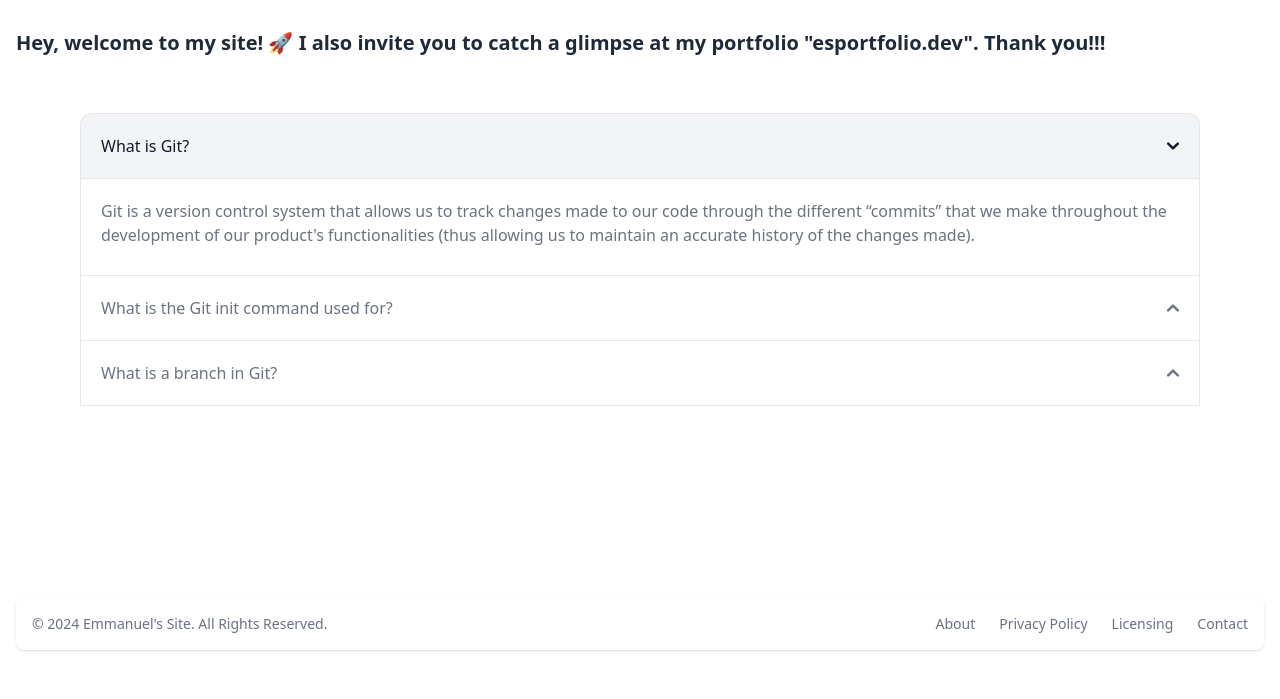
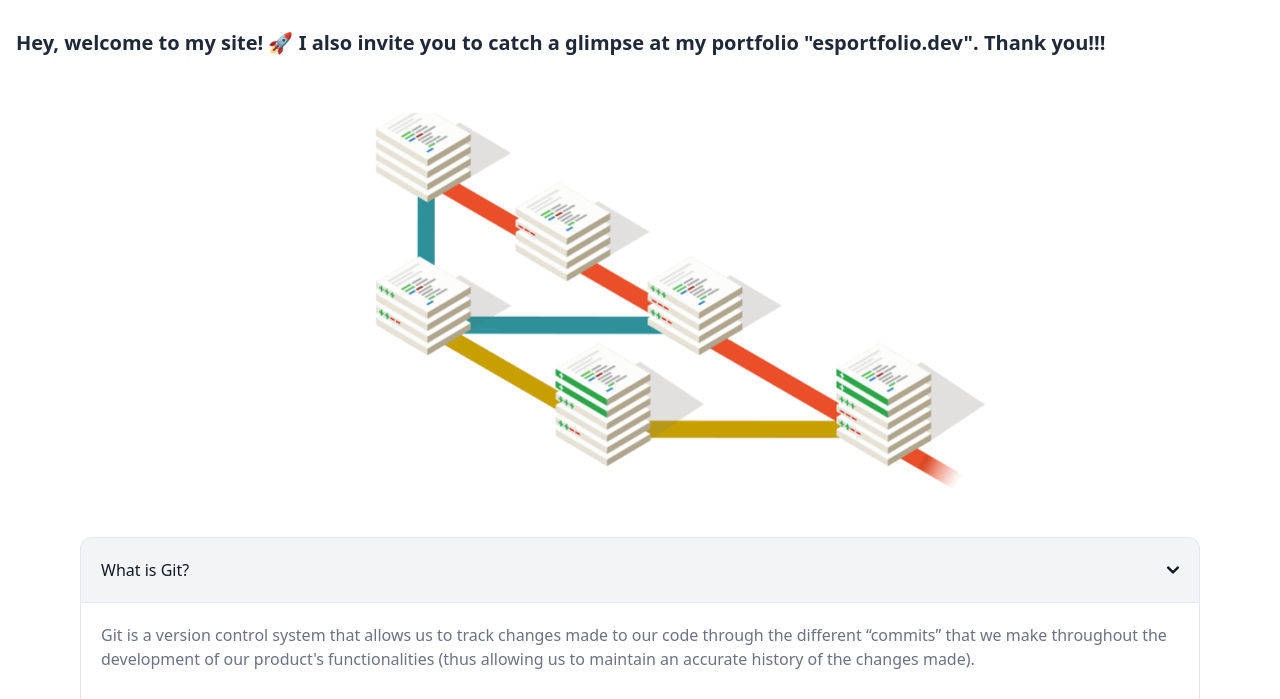
Before and after one commit to EmmanuelTechRD/git_flow_exercise, a plain HTML site: page index.html in a window 1280 px wide. Shown: the part 51-750 px from the top of the page. Drawn offline with nearby package versions, Linux system fonts and the light colour scheme.

Commit message:
[ADD] Carousel component

```diff
--- a/index.html
+++ b/index.html
@@ -60,6 +60,43 @@
                 >esportfolio.dev</a
             >". Thank you!!!
             </h1>
+
+        <!-- Carousel -->
+            <div id="default-carousel" class="relative w-auto mx-20 my-10" data-carousel="slide">
+                <!-- Carousel wrapper -->
+                <div class="relative h-56 overflow-hidden rounded-lg md:h-96">
+                    <!-- Item 1 -->
+                    <div class="hidden duration-700 ease-in-out" data-carousel-item>
+                        <img src="resources\Git_image.png" class="absolute block w-full -translate-x-1/2 -translate-y-1/2 top-1/2 left-1/2" alt="...">
+                    </div>
+                    <!-- Item 2 -->
+                    <div class="hidden duration-700 ease-in-out" data-carousel-item>
+                        <img src="resources\Gitflow_image.png" class="absolute block w-full -translate-x-1/2 -translate-y-1/2 top-1/2 left-1/2" alt="...">
+                    </div>
+                </div>
+                <!-- Slider indicators -->
+                <div class="absolute z-30 flex -translate-x-1/2 bottom-5 left-1/2 space-x-3 rtl:space-x-reverse">
+                    <button type="button" class="w-3 h-3 rounded-full" aria-current="true" aria-label="Slide 1" data-carousel-slide-to="0"></button>
+                    <button type="button" class="w-3 h-3 rounded-full" aria-current="false" aria-label="Slide 2" data-carousel-slide-to="1"></button>
+                </div>
+                <!-- Slider controls -->
+                <button type="button" class="absolute top-0 start-0 z-30 flex items-center justify-center h-full px-4 cursor-pointer group focus:outline-none" data-carousel-prev>
+                    <span class="inline-flex items-center justify-center w-10 h-10 rounded-full bg-white/30 dark:bg-gray-800/30 group-hover:bg-white/50 dark:group-hover:bg-gray-800/60 group-focus:ring-4 group-focus:ring-white dark:group-focus:ring-gray-800/70 group-focus:outline-none">
+                        <svg class="w-4 h-4 text-white dark:text-gray-800 rtl:rotate-180" aria-hidden="true" xmlns="http://www.w3.org/2000/svg" fill="none" viewBox="0 0 6 10">
+                            <path stroke="currentColor" stroke-linecap="round" stroke-linejoin="round" stroke-width="2" d="M5 1 1 5l4 4"/>
+                        </svg>
+                        <span class="sr-only">Previous</span>
+                    </span>
+                </button>
+                <button type="button" class="absolute top-0 end-0 z-30 flex items-center justify-center h-full px-4 cursor-pointer group focus:outline-none" data-carousel-next>
+                    <span class="inline-flex items-center justify-center w-10 h-10 rounded-full bg-white/30 dark:bg-gray-800/30 group-hover:bg-white/50 dark:group-hover:bg-gray-800/60 group-focus:ring-4 group-focus:ring-white dark:group-focus:ring-gray-800/70 group-focus:outline-none">
+                        <svg class="w-4 h-4 text-white dark:text-gray-800 rtl:rotate-180" aria-hidden="true" xmlns="http://www.w3.org/2000/svg" fill="none" viewBox="0 0 6 10">
+                            <path stroke="currentColor" stroke-linecap="round" stroke-linejoin="round" stroke-width="2" d="m1 9 4-4-4-4"/>
+                        </svg>
+                        <span class="sr-only">Next</span>
+                    </span>
+                </button>
+            </div>
 
         <!-- Accordion -->
             <div id="accordion-collapse" data-accordion="collapse" class="mx-20 my-10">
```
Also changed, not shown: resources/Git_image.png (added), resources/Gitflow_image.png (added), 1 other file.
